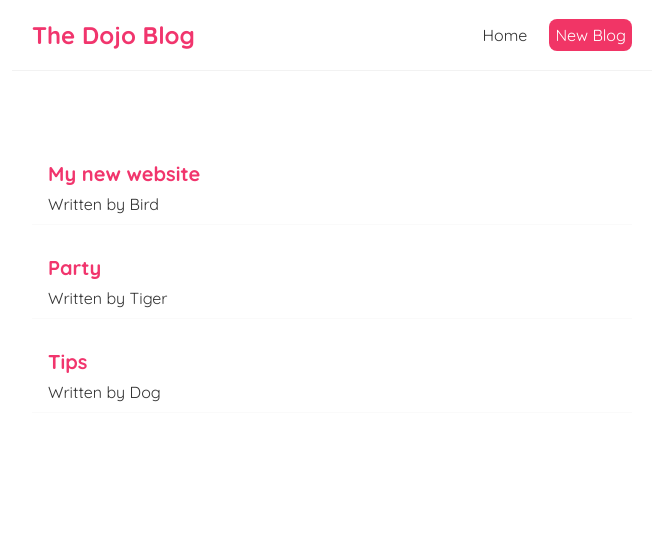
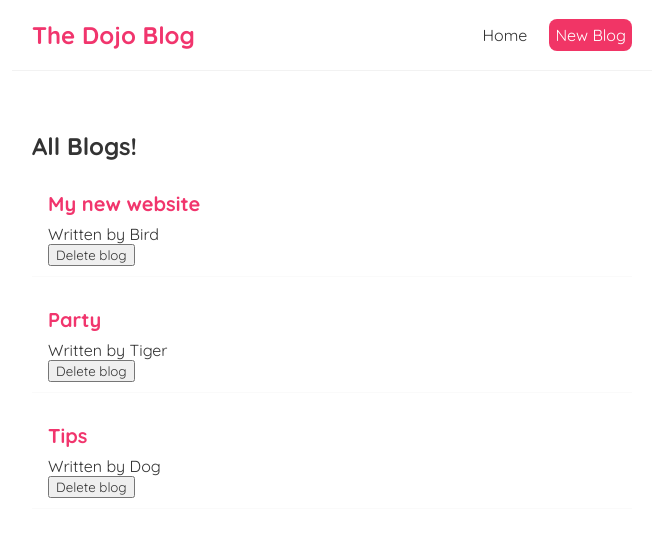
Before and after one commit to BritWallace/Dojo-Blog, a React (Create React App) app: page / in a window 1280 px wide. Shown: the top 536 px of the page, without its empty margins (308-971 px from the left). Built offline with nearby package versions, Linux system fonts and the light colour scheme.

Commit message:
Add delete functionality

```diff
--- /dev/null
+++ b/src/BlogList.js
@@ -0,0 +1,18 @@
+const BlogList = ({ blogs, title, handleDelete }) => {
+
+
+  return (
+    <div className="blog-list">
+      <h2>{ title }</h2>
+      {blogs.map((blog) => (
+        <div className='blog-preview' key={blog.id}>
+          <h2>{ blog.title }</h2>
+          <p>Written by { blog.author }</p>
+          <button onClick={(() => handleDelete(blog.id))}>Delete blog</button>
+        </div>
+      ))}
+    </div>
+  );
+}
+
+export default BlogList; ;
--- a/src/Home.js
+++ b/src/Home.js
@@ -1,4 +1,5 @@
 import { useState } from 'react';
+import BlogList from './BlogList';
 
 
 const Home = () => {
@@ -8,15 +9,15 @@
     { title: 'Tips', body: 'Lorem ipsum...', author: 'Dog', id: 3},
   ]);
 
+  const handleDelete = (id) => {
+    const newBlog = blogs.filter(blog => blog.id !== id);
+    setBlogs(newBlog);
+  }
+
   return (
     <div className='home'>
-      {blogs.map((blog) => (
-        <div className='blog-preview' key={blog.id}>
-          <h2>{ blog.title }</h2>
-          <p>Written by { blog.author }</p>
-        </div>
-      ))}
-
+      <BlogList blogs={blogs} title='All Blogs!' handleDelete={handleDelete}/>
+      {/* <BlogList blogs={blogs.filter((blog) => blog.author === 'Tiger')} title="Tiger's blogs" /> */}
 
     </div>
   );
```
